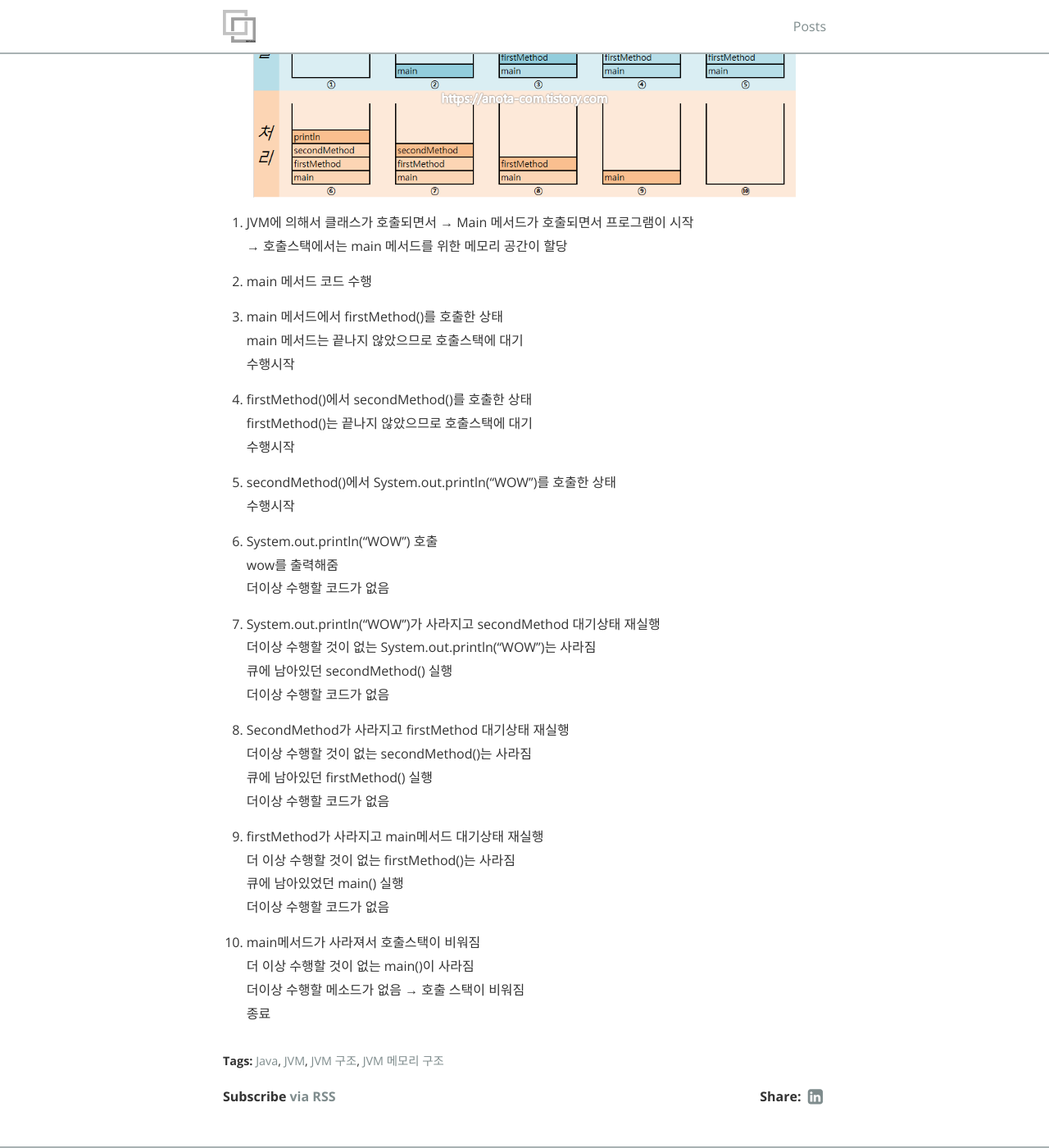
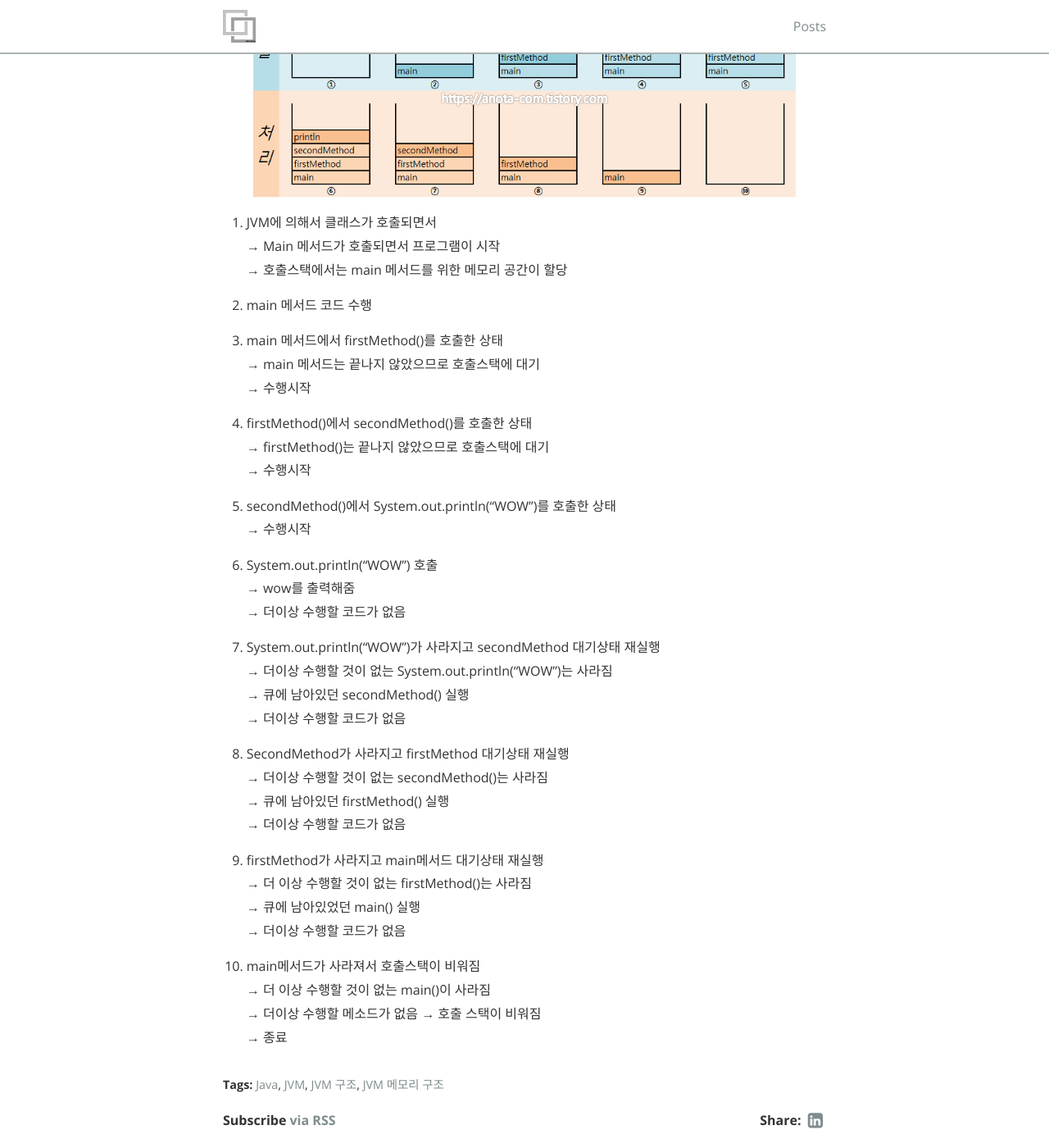
Before and after one commit to gptjs409/gptjs409.github.io, a Jekyll site: the page built from _posts/java/2019-09-04-jvm.md, in a window 1280 px wide and 1400 px high, scrolled down 2951 px. Shown: the whole window at 82% size. Built offline with Jekyll 4.4.1, drawn with Linux system fonts in a browser that asks for light colours; nearby versions of some CDN libraries.

Commit message:
#2 update

```diff
--- a/_posts/java/2019-09-04-jvm.md
+++ b/_posts/java/2019-09-04-jvm.md
@@ -90,42 +90,43 @@ class CallStackTest {
 
 ![image](/img/2019-09-04/jvm-002-flow1.png)
 
-1. JVM에 의해서 클래스가 호출되면서 → Main 메서드가 호출되면서 프로그램이 시작
+1. JVM에 의해서 클래스가 호출되면서
+<br>→ Main 메서드가 호출되면서 프로그램이 시작
 <br>→ 호출스택에서는 main 메서드를 위한 메모리 공간이 할당
 
 2. main 메서드 코드 수행
 
 3. main 메서드에서 firstMethod()를 호출한 상태
-<br>main 메서드는 끝나지 않았으므로 호출스택에 대기
-<br>수행시작
+<br>→ main 메서드는 끝나지 않았으므로 호출스택에 대기
+<br>→ 수행시작
 
 4. firstMethod()에서 secondMethod()를 호출한 상태
-<br>firstMethod()는 끝나지 않았으므로 호출스택에 대기
-<br>수행시작
+<br>→ firstMethod()는 끝나지 않았으므로 호출스택에 대기
+<br>→ 수행시작
 
 5. secondMethod()에서 System.out.println("WOW")를 호출한 상태
-<br>수행시작
+<br>→ 수행시작
 
 6. System.out.println("WOW") 호출
-<br>wow를 출력해줌
-<br>더이상 수행할 코드가 없음
+<br>→ wow를 출력해줌
+<br>→ 더이상 수행할 코드가 없음
 
 7. System.out.println("WOW")가 사라지고 secondMethod 대기상태 재실행
-<br>더이상 수행할 것이 없는 System.out.println("WOW")는 사라짐
-<br>큐에 남아있던 secondMethod() 실행
-<br>더이상 수행할 코드가 없음
+<br>→ 더이상 수행할 것이 없는 System.out.println("WOW")는 사라짐
+<br>→ 큐에 남아있던 secondMethod() 실행
+<br>→ 더이상 수행할 코드가 없음
 
 8. SecondMethod가 사라지고 firstMethod 대기상태 재실행
-<br>더이상 수행할 것이 없는 secondMethod()는 사라짐
-<br>큐에 남아있던 firstMethod() 실행
-<br>더이상 수행할 코드가 없음
+<br>→ 더이상 수행할 것이 없는 secondMethod()는 사라짐
+<br>→ 큐에 남아있던 firstMethod() 실행
+<br>→ 더이상 수행할 코드가 없음
 
 9. firstMethod가 사라지고 main메서드 대기상태 재실행
-<br>더 이상 수행할 것이 없는 firstMethod()는 사라짐
-<br>큐에 남아있었던 main() 실행
-<br>더이상 수행할 코드가 없음
+<br>→ 더 이상 수행할 것이 없는 firstMethod()는 사라짐
+<br>→ 큐에 남아있었던 main() 실행
+<br>→ 더이상 수행할 코드가 없음
 
 10. main메서드가 사라져서 호출스택이 비워짐
-<br>더 이상 수행할 것이 없는 main()이 사라짐
-<br>더이상 수행할 메소드가 없음 → 호출 스택이 비워짐
-<br> 종료
+<br>→ 더 이상 수행할 것이 없는 main()이 사라짐
+<br>→ 더이상 수행할 메소드가 없음 → 호출 스택이 비워짐
+<br>→ 종료
```
